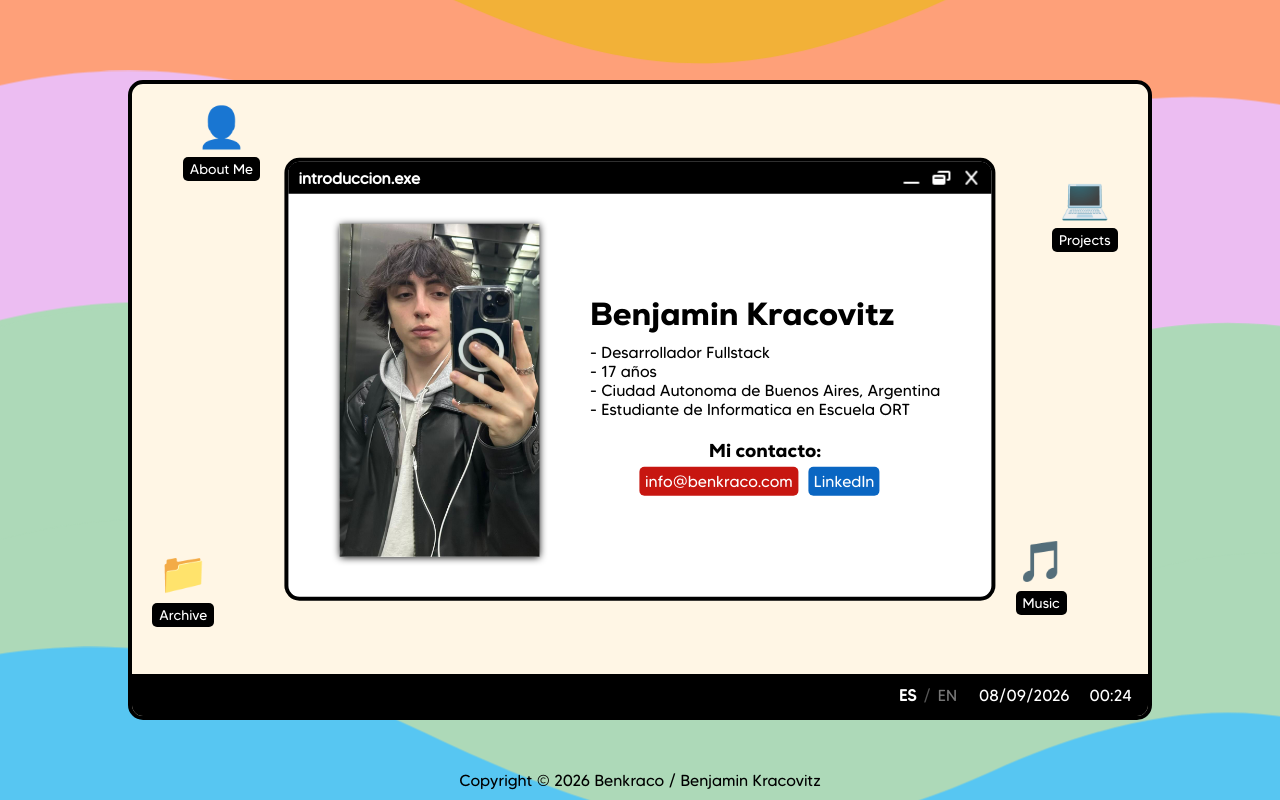
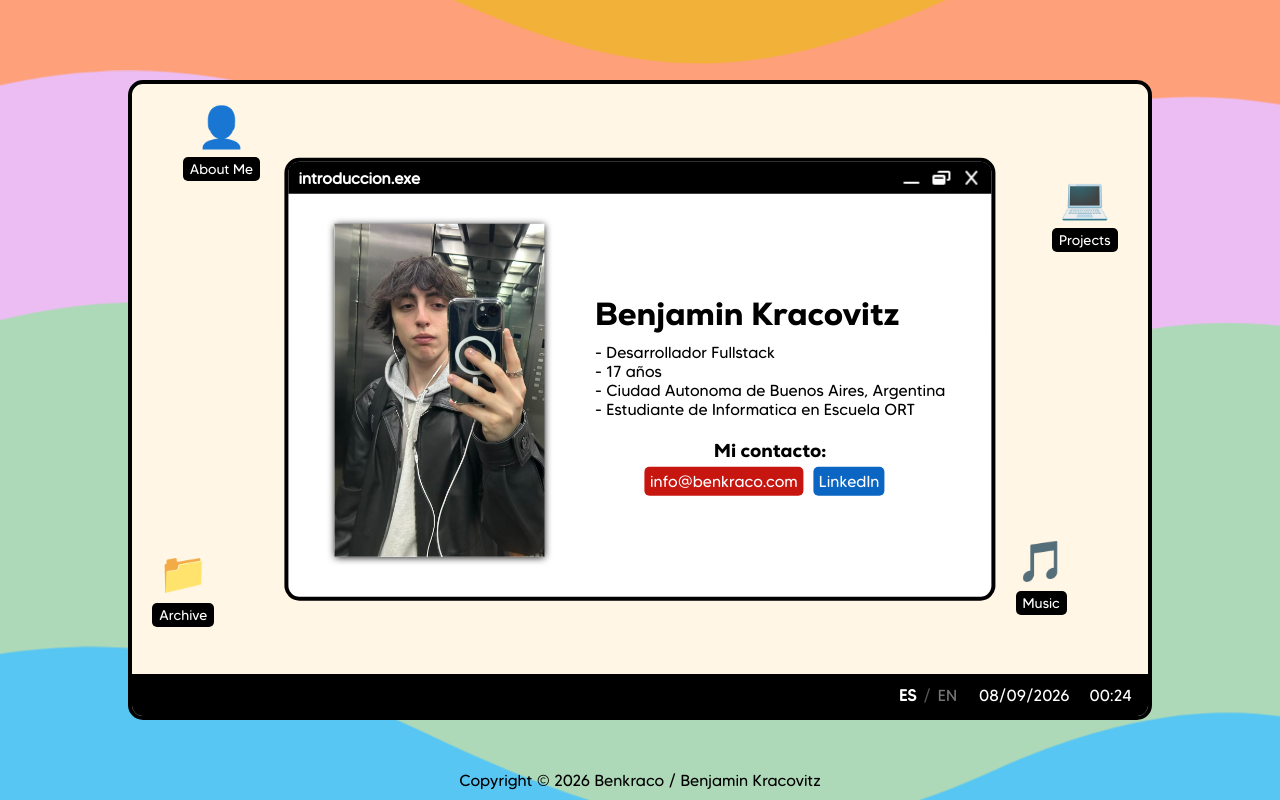
Before and after one commit to benkraco/portfolio, a React (Vite) app: page / in a window 1280 px wide. Built offline with nearby package versions, Linux system fonts and the light colour scheme.

Commit message:
Fixes IMG intro

```diff
--- a/src/style.css
+++ b/src/style.css
@@ -256,7 +256,7 @@ main {
 }
 
 .intro img {
-  width: 200px;
+  width: 210px;
   transition: transform 0.2s ease, filter 0.2s ease;
   box-shadow: 1px 1px 7.5px black;
 }
```
Also changed, not shown: src/assets/yo.jpeg.
